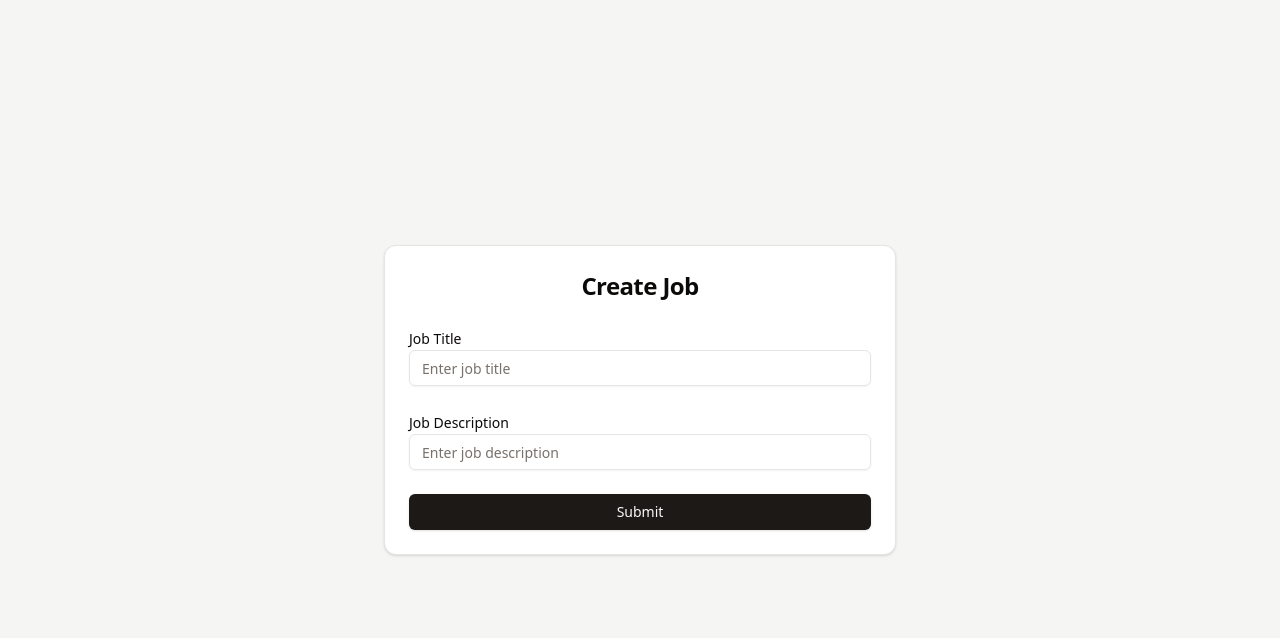
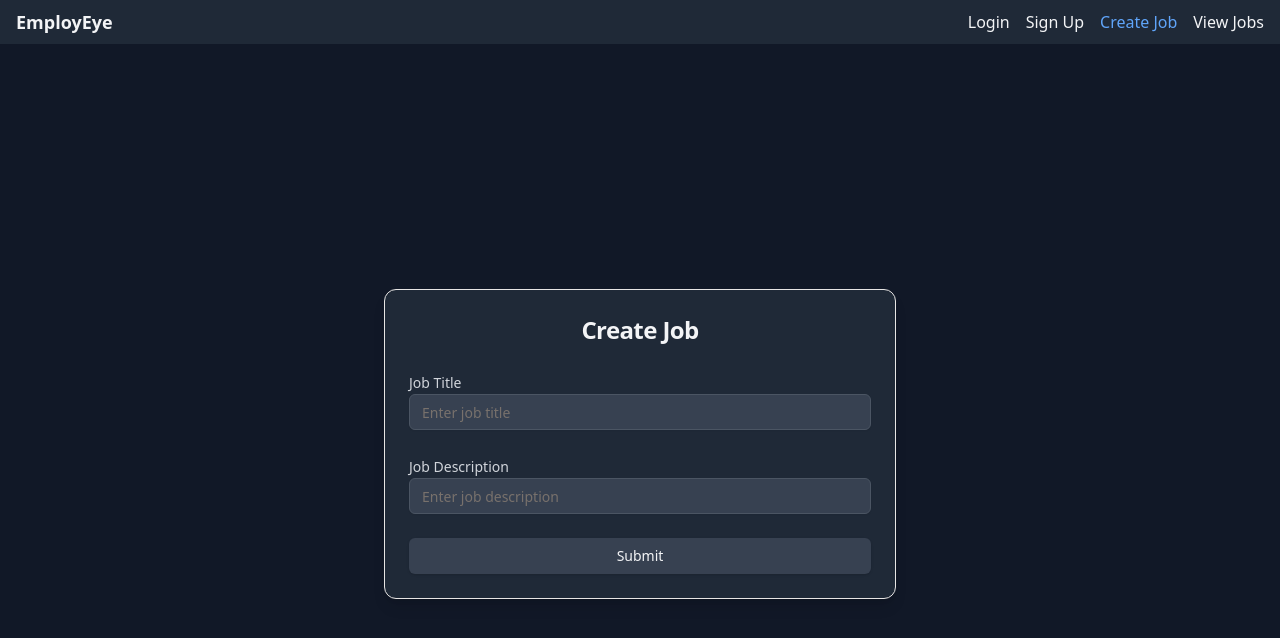
Before and after one commit to jenagansivakumar/employeye_job_portal, a React (Vite) app in the folder frontend/: page /jobs/create in a window 1280 px wide. Shown: the top 638 px of the page. Built offline with nearby package versions, Linux system fonts and the light colour scheme.

Commit message:
deleted comments

```diff
--- a/frontend/src/App.tsx
+++ b/frontend/src/App.tsx
@@ -1,25 +1,24 @@
-import './App.css'
-import { JobsPage } from './components/pages/jobs/JobsPage'
-import { LoginPage } from './components/pages/auth/login/LoginPage'
-import { SignUpPage } from './components/pages/auth/signup/SignUpPage'
-import { CreateJob } from './components/pages/jobs/CreateJob'
+import './App.css';
+import { JobsPage } from './components/pages/jobs/JobsPage';
+import { LoginPage } from './components/pages/auth/login/LoginPage';
+import { SignUpPage } from './components/pages/auth/signup/SignUpPage';
+import { CreateJob } from './components/pages/jobs/CreateJob';
 import { BrowserRouter as Router, Routes, Route } from 'react-router-dom';
+import { Navbar } from './components/navbar/NavBar';
+
 function App() {
-
   return (
     <Router>
+      <Navbar />
       <Routes>
-        <Route path='/auth/login' element={<LoginPage/>} />
-        <Route path='/auth/signup' element={<SignUpPage/>} />
-        <Route path='/' element={<LoginPage />} />
-        <Route path='/jobs/create' element={<CreateJob/>} />
-        <Route path='/jobs/display' element={<JobsPage/>} />
-
+        <Route path="/auth/login" element={<LoginPage />} />
+        <Route path="/auth/signup" element={<SignUpPage />} />
+        <Route path="/" element={<LoginPage />} />
+        <Route path="/jobs/create" element={<CreateJob />} />
+        <Route path="/jobs/display" element={<JobsPage />} />
       </Routes>
-
     </Router>
-
-  )
+  );
 }
 
-export default App
+export default App;
--- /dev/null
+++ b/frontend/src/components/navbar/NavBar.tsx
@@ -0,0 +1,53 @@
+import { Link, useLocation } from "react-router-dom";
+
+export const Navbar = () => {
+  const location = useLocation();
+
+  return (
+    <nav className="bg-gray-800 text-gray-100">
+      <div className="container mx-auto flex justify-between items-center px-4 py-2">
+
+        <div className="text-lg font-bold">
+          <Link to="/" className="hover:text-gray-400">
+            EmployEye
+          </Link>
+        </div>
+
+        <div className="space-x-4">
+          <Link
+            to="/auth/login"
+            className={`hover:text-gray-400 ${
+              location.pathname === "/auth/login" ? "text-blue-400" : ""
+            }`}
+          >
+            Login
+          </Link>
+          <Link
+            to="/auth/signup"
+            className={`hover:text-gray-400 ${
+              location.pathname === "/auth/signup" ? "text-blue-400" : ""
+            }`}
+          >
+            Sign Up
+          </Link>
+          <Link
+            to="/jobs/create"
+            className={`hover:text-gray-400 ${
+              location.pathname === "/jobs/create" ? "text-blue-400" : ""
+            }`}
+          >
+            Create Job
+          </Link>
+          <Link
+            to="/jobs/display"
+            className={`hover:text-gray-400 ${
+              location.pathname === "/jobs/display" ? "text-blue-400" : ""
+            }`}
+          >
+            View Jobs
+          </Link>
+        </div>
+      </div>
+    </nav>
+  );
+};
--- a/frontend/src/components/pages/auth/login/LoginPage.tsx
+++ b/frontend/src/components/pages/auth/login/LoginPage.tsx
@@ -1,7 +1,7 @@
-import  { useState } from "react";
+import { useState } from "react";
 import { useForm } from "react-hook-form";
 import { zodResolver } from "@hookform/resolvers/zod";
-import { FormSchema, LoginSchema } from "../../../../models/FormSchema";
+import { LoginSchema } from "../../../../models/FormSchema";
 import axios from "axios";
 import { z } from "zod";
 import { Button } from "../../../ui/button";
@@ -10,11 +10,9 @@ import { Label } from "../../../ui/label";
 import { Card, CardContent, CardHeader, CardTitle } from "../../../ui/card";
 import { useNavigate } from "react-router-dom";
 
-
 type LoginData = z.infer<typeof LoginSchema>;
 
 export const LoginPage = () => {
-  const navigate = useNavigate()
   const {
     register,
     handleSubmit,
@@ -27,11 +25,11 @@ export const LoginPage = () => {
   const [loading, setLoading] = useState<boolean>(false);
   const [success, setSuccess] = useState<string>("");
 
+  const navigate = useNavigate();
+
   const userLogin = async (data: LoginData) => {
     setError("");
     setLoading(true);
-    console.log(data)
-
 
     try {
       const response = await axios.post(
@@ -39,9 +37,9 @@ export const LoginPage = () => {
         data,
         { headers: { "Content-Type": "application/json" } }
       );
-      localStorage.setItem("authToken", response.data.authToken)
-      navigate("/jobs/display")
-      console.log(response)
+      localStorage.setItem("authToken", response.data.authToken);
+      console.log("Token stored in localStorage:", localStorage.getItem("authToken"));
+      navigate("/jobs/display");
       setSuccess("Successfully logged in!");
     } catch (error: any) {
       if (error.response && error.response.data.message) {
@@ -59,38 +57,49 @@ export const LoginPage = () => {
   };
 
   return (
-    <div className="flex items-center justify-center min-h-screen bg-background">
-      <Card className="w-full max-w-md">
+    <div className="flex items-center justify-center min-h-screen bg-gray-900 text-gray-100">
+      <Card className="w-full max-w-md bg-gray-800 shadow-lg">
         <CardHeader>
-          <CardTitle className="text-center text-lg font-semibold">Login</CardTitle>
+          <CardTitle className="text-center text-lg font-semibold text-gray-100">
+            Login
+          </CardTitle>
         </CardHeader>
         <CardContent>
           <form onSubmit={handleSubmit(onSubmit)} className="space-y-4">
             <div>
-              <Label htmlFor="username">Username</Label>
+              <Label htmlFor="username" className="text-gray-300">
+                Username
+              </Label>
               <Input
                 id="username"
                 {...register("username")}
                 type="text"
                 placeholder="Enter your username"
+                className="bg-gray-700 text-gray-100 placeholder-gray-500 border-gray-600 focus:ring-gray-500"
               />
               {errors.username && (
                 <p className="text-sm text-red-500">{errors.username.message}</p>
               )}
             </div>
             <div>
-              <Label htmlFor="password">Password</Label>
+              <Label htmlFor="password" className="text-gray-300">
+                Password
+              </Label>
               <Input
                 id="password"
                 {...register("password")}
                 type="password"
                 placeholder="Enter your password"
+                className="bg-gray-700 text-gray-100 placeholder-gray-500 border-gray-600 focus:ring-gray-500"
               />
               {errors.password && (
                 <p className="text-sm text-red-500">{errors.password.message}</p>
               )}
             </div>
-            <Button type="submit" className="w-full">
+            <Button
+              type="submit"
+              className="w-full bg-gray-700 text-gray-100 hover:bg-gray-600"
+            >
               {loading ? "Logging in..." : "Login"}
             </Button>
             {error && <p className="mt-2 text-sm text-red-500">{error}</p>}
--- /dev/null
+++ b/frontend/src/components/pages/auth/signup/fignUpPage.tsx
@@ -0,0 +1,35 @@
+import { FormSchema } from '@/models/FormSchema'
+import { useState } from 'react'
+import {useForm} from "react-hook-form"
+import {z} from "zod"
+import { zodResolver } from '@hookform/resolvers/zod'
+import axios from 'axios'
+
+
+type FormData = z.infer<typeof FormSchema>
+
+export const fignUpPage = () => {
+
+    const {register, handleSubmit, formState: {errors}} = useForm<FormData>({
+        resolver: zodResolver(FormSchema)
+    })
+    const [error,setError] = useState<string>("")
+    const [loading, setLoading] = useState<boolean>(false)
+    const [success, setSuccess] = useState<string> ("")
+
+
+    const userFignUp = async(data: FormData) => {
+       setError("")
+       setLoading(true)
+
+
+       try {
+        const response = await axios.post("http://localhost:4000/auth/signup", data, {headers: {"Content-Type" : "application/json"} } )
+       }
+    }
+
+
+  return (
+    <div>fignUpPage</div>
+  )
+}
--- a/frontend/src/components/pages/jobs/CreateJob.tsx
+++ b/frontend/src/components/pages/jobs/CreateJob.tsx
@@ -1,5 +1,5 @@
 import axios from "axios";
-import  { useState } from "react";
+import { useState } from "react";
 import { useForm } from "react-hook-form";
 import { zodResolver } from "@hookform/resolvers/zod";
 import { z } from "zod";
@@ -16,7 +16,11 @@ const JobSchema = z.object({
 type JobData = z.infer<typeof JobSchema>;
 
 export const CreateJob = () => {
-  const { register, handleSubmit, formState: { errors } } = useForm<JobData>({
+  const {
+    register,
+    handleSubmit,
+    formState: { errors },
+  } = useForm<JobData>({
     resolver: zodResolver(JobSchema),
   });
 
@@ -28,8 +32,11 @@ export const CreateJob = () => {
     setError("");
     setLoading(true);
     try {
+      const token = localStorage.getItem("authToken")
+      console.log(token)
       await axios.post("http://localhost:4000/jobs/create", data, {
-        headers: { "Content-Type": "application/json" },
+        headers: { "Content-Type": "application/json", Authorization: `Bearer ${token}`},
+
       });
       setSuccess("Successfully added job!");
     } catch (err: any) {
@@ -44,36 +51,49 @@ export const CreateJob = () => {
   };
 
   return (
-    <div className="flex items-center justify-center min-h-screen bg-muted">
-      <Card className="w-full max-w-lg">
+    <div className="flex items-center justify-center min-h-screen bg-gray-900 text-gray-100">
+      <Card className="w-full max-w-lg bg-gray-800 shadow-lg">
         <CardHeader>
-          <CardTitle className="text-center text-2xl font-bold">Create Job</CardTitle>
+          <CardTitle className="text-center text-2xl font-bold text-gray-100">
+            Create Job
+          </CardTitle>
         </CardHeader>
         <CardContent>
           <form onSubmit={handleSubmit(onSubmit)} className="space-y-6">
             <div>
-              <Label htmlFor="jobTitle">Job Title</Label>
+              <Label htmlFor="jobTitle" className="text-gray-300">
+                Job Title
+              </Label>
               <Input
                 id="jobTitle"
                 {...register("jobTitle")}
                 placeholder="Enter job title"
+                className="bg-gray-700 text-gray-100 placeholder-gray-500 border-gray-600 focus:ring-gray-500"
               />
               {errors.jobTitle && (
                 <p className="text-sm text-red-500">{errors.jobTitle.message}</p>
               )}
             </div>
             <div>
-              <Label htmlFor="jobDescription">Job Description</Label>
+              <Label htmlFor="jobDescription" className="text-gray-300">
+                Job Description
+              </Label>
               <Input
                 id="jobDescription"
                 {...register("jobDescription")}
                 placeholder="Enter job description"
+                className="bg-gray-700 text-gray-100 placeholder-gray-500 border-gray-600 focus:ring-gray-500"
               />
               {errors.jobDescription && (
-                <p className="text-sm text-red-500">{errors.jobDescription.message}</p>
+                <p className="text-sm text-red-500">
+                  {errors.jobDescription.message}
+                </p>
               )}
             </div>
-            <Button type="submit" className="w-full">
+            <Button
+              type="submit"
+              className="w-full bg-gray-700 text-gray-100 hover:bg-gray-600"
+            >
               {loading ? "Submitting..." : "Submit"}
             </Button>
             {error && <p className="mt-4 text-sm text-red-500">{error}</p>}
```
Also changed, not shown: frontend/src/components/pages/auth/signup/SignUpPage.tsx (+7 -7 lines), frontend/src/components/pages/jobs/JobsPage.tsx (+20 -9 lines), frontend/src/layout/Layout.tsx (added), 1 other file (tests, documents, lock files or other folders).
